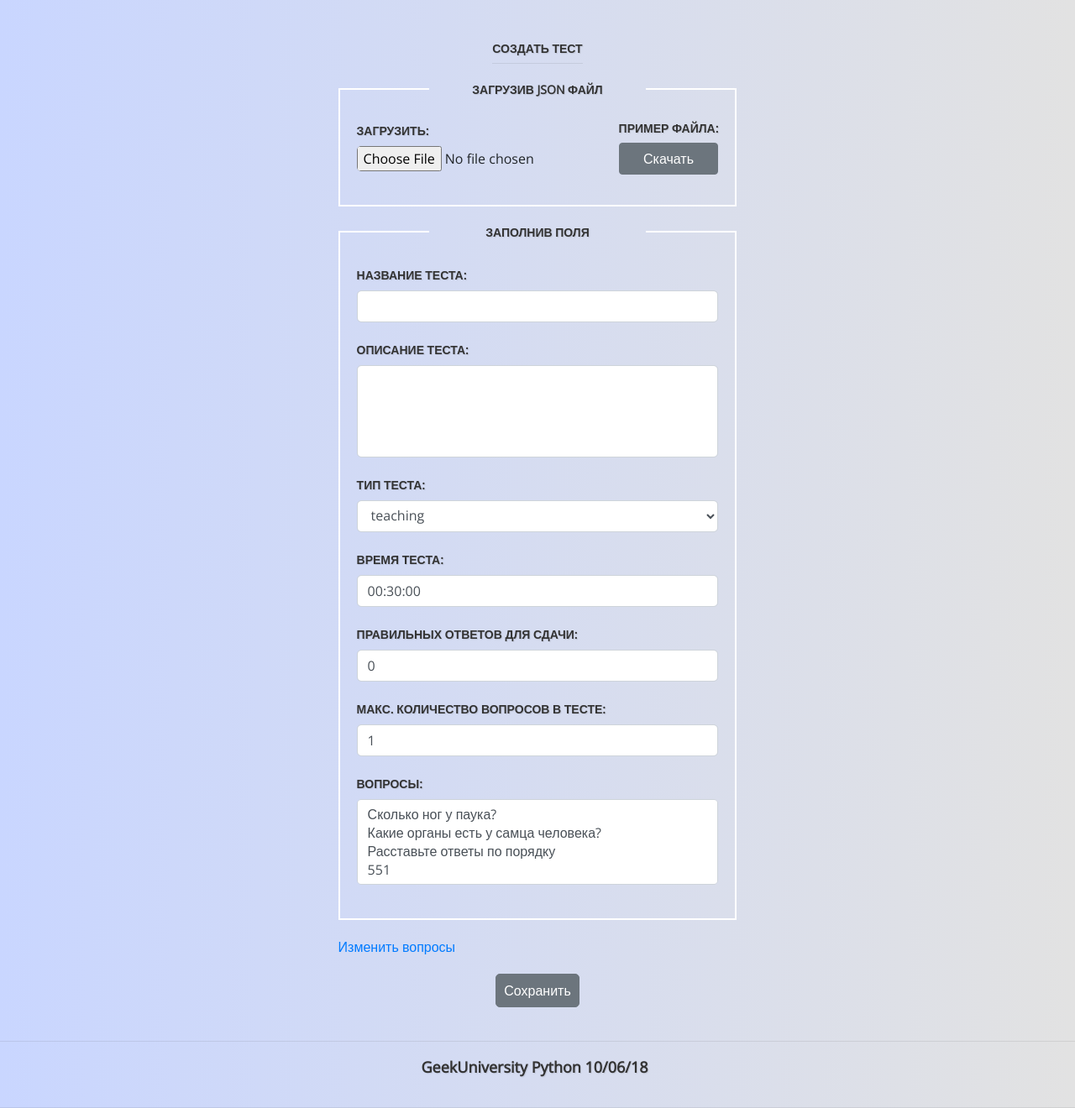
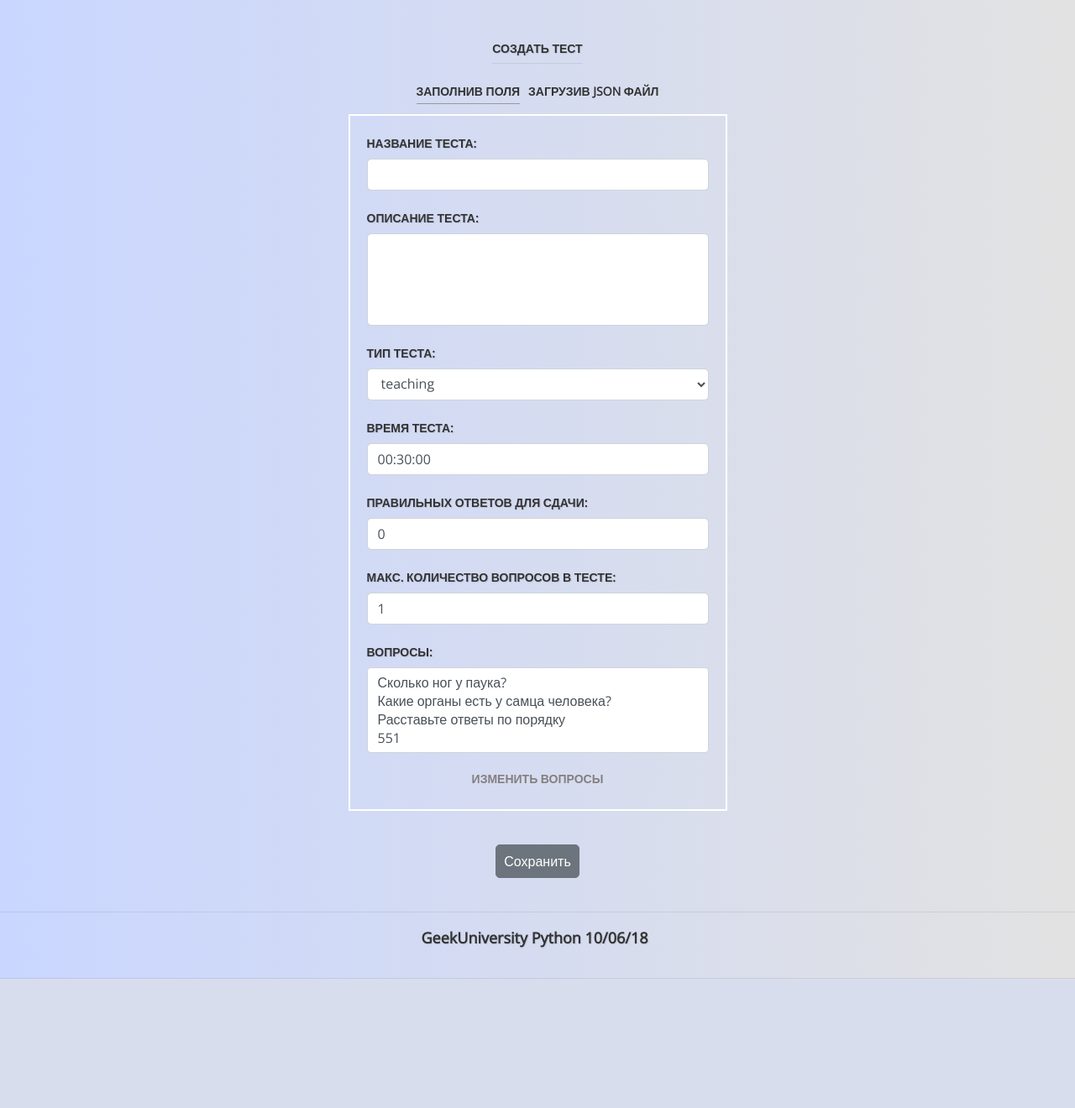
Before and after one commit to timrestDm/easyTest, a Django app: page /test/create/ in a window 1280 px wide. Shown: the part 80-1400 px from the top of the page at 84% size. After the commit the page ends 1246 px from the top, so only its background shows below. Run offline with Django 3.2, Linux system fonts and the light colour scheme; a user stored in the database is signed in; data comes from the database, SQL or seed files in the repository; some libraries are stand-ins or nearby versions.

Commit message:
сделал прячущиеся поля форм при создании теста

```diff
--- a/easyTest/mainapp/static/css/style.css
+++ b/easyTest/mainapp/static/css/style.css
@@ -92,21 +127,30 @@ body {
   color: #333333;
   font-weight: 900;
 }
-.header .center_content_header .menu ul {
+.menu ul {
   display: flex;
   list-style-type: none;
 }
-.header .center_content_header .menu ul li {
+.menu ul li {
   padding: 0 5px;
 }
-.header .center_content_header .menu ul li a {
+.menu ul li a {
   text-decoration: none;
   color: #333333;
   font-weight: 900;
   font-size: 14px;
+  text-transform: uppercase;
+  padding-bottom: 5px;
+  border-bottom: 1px solid transparent;
 }
-.header .center_content_header .menu ul li a:hover {
-  color: #5F5B5B;
+.menu ul li a:hover {
+  color: #847f7f;
+  text-decoration: none;
+  border-bottom: 1px solid #98999e;
+}
+.menu .link_active {
+  border-bottom: 1px solid #98999e;
+  padding-bottom: 5px;
 }
 .content,
 .center,
@@ -542,3 +586,23 @@ fieldset legend {
   width: 60%;
   text-align: center;
 }
+fieldset a {
+  text-decoration: none;
+  color: #333333;
+  font-weight: 900;
+  font-size: 14px;
+  text-transform: uppercase;
+  padding-bottom: 5px;
+  border-bottom: 1px solid transparent;
+}
+fieldset a:hover {
+  color: #847f7f;
+  text-decoration: none;
+  border-bottom: 1px solid #98999e;
+}
+fieldset a {
+  color: #847f7f;
+}
+fieldset a:hover {
+  color: #333333;
+}
--- a/easyTest/mainapp/static/css/style.less
+++ b/easyTest/mainapp/static/css/style.less
@@ -19,6 +19,35 @@ h2{
 	font-weight: 900;
 	font-size: 14px;
 	text-transform: uppercase;
+}
+
+.a-style_1-mixin{
+    a {
+        text-decoration: none;
+        color: #333333;
+        font-weight: 900;
+        font-size: 14px;
+        text-transform: uppercase;
+        padding-bottom: 5px;
+        border-bottom: 1px solid transparent;
+
+        &:hover {
+            color: #847f7f;
+            text-decoration: none;
+            border-bottom: 1px solid #98999e;
+        }
+    }
+}
+
+.a-style_2-mixin{
+    .a-style_1-mixin();
+    a {
+        color: #847f7f;
+
+        &:hover {
+            color: #333333;
+        }
+    }
 }
 
 .submit-mixin {
@@ -104,6 +133,8 @@ body {
 				font-weight: 900;
 			}
 		}
+	}
+}
 
 .menu {
     ul {
@@ -111,23 +142,18 @@ body {
         list-style-type: none;
 
         li {
+            .a-style_1-mixin();
             padding: 0 5px;
 
-					a {
-						text-decoration: none;
-					    color: #333333;
-					    font-weight: 900;
-					    font-size: 14px;
 
-					    &:hover {
-					    	color: #5F5B5B;
             }
         }
+    .link_active {
+        border-bottom: 1px solid #98999e;
+        padding-bottom: 5px;
     }
 }
-		}
-	}
-}
+
 
 .content,
 .center,
@@ -523,9 +549,11 @@ fieldset{
     border: 2px solid #fff;
     margin-bottom: 20px;
     padding: 20px;
-    legend{
+
+    legend {
         .text-mixin();
         width: 60%;
         text-align: center;
     }
+    .a-style_2-mixin();
 }
--- a/easyTest/mainapp/static/js/mainapp.js
+++ b/easyTest/mainapp/static/js/mainapp.js
@@ -1,14 +1,19 @@
 $(function() {
     var currenthref = window.location.href;
     var currenthref_part2 = currenthref.split('/')[3];
+    var currenthref_part3 = currenthref.split('/')[4];
 
     if (currenthref_part2 == 'test') {
+        if (currenthref_part3 == 'create'|| currenthref_part3 == 'edit') {
+            toggle_test_forms();
+        } else {
         makeDisable();
         testFunction();
         sortable_on();
         sortable_height();
         sortable_move();
         passTimeToSession();
+        }
     } else if (currenthref_part2 == 'question_create' || 'currenthref_part2 == question_edit') {
         toggle_q_type();
         toggle_answers_forms();
@@ -66,6 +71,27 @@ function toggle_answers_forms() {
     });
 };
 
+function toggle_test_forms() {
+    var form_input = $('.test_form_input')
+    var form_json = $('.test_form_json')
+    var bt_form_input = $('.create_input a')
+    var bt_form_json = $('.create_json a')
+
+    form_json.hide();
+    bt_form_input.click(function() {
+        form_input.show();
+        form_json.hide();
+        bt_form_input.addClass('link_active');
+        bt_form_json.removeClass('link_active');
+    });
+    bt_form_json.click(function() {
+        form_input.hide();
+        form_json.show();
+        bt_form_input.removeClass('link_active');
+        bt_form_json.addClass('link_active');
+    });
+};
+
 function sortable_on() {
     if($("#sortable1").length >= 1) {
         $( "#sortable1, #sortable2" ).sortable({
--- a/easyTest/mainapp/templates/mainapp/test_form.html
+++ b/easyTest/mainapp/templates/mainapp/test_form.html
@@ -12,23 +12,40 @@
 
 {% block content %}
     {% with current_kwargs=request.resolver_match.kwargs.pk  %}
-    <div class="center_full">
+        <div class="center">
             <div class="welcome_admin">
                 <h2>{{ title }}</h2>
             </div>
 
             <form class="form_create" method="post" enctype="multipart/form-data">
                 {% csrf_token %}
+                <div class="menu center">
+                    <ul>
+                        <li class="create_input"><a href="#" class="link_active">{% trans 'Заполнив поля' %}</a></li>
+                        <li class="create_json"><a href="#">{% trans 'Загрузив json файл' %}</a></li>
+                    </ul>
+                </div>
+
+                <fieldset class="test_form_input">
+                    {% for field in form %}
+                        {% if field.name != 'file' %}
+                            {{ field.label_tag }} {{ field.errors }} {{ field }}
+                            {% if field.help_text %}
+                                <p class="help">{{ field.help_text|safe }}</p>
+                            {% endif %}
+                        {% endif %}
+                    {% endfor %}
+                    <div class="center"><a href="{% url 'mainapp:questions_staff' %}">{% trans 'Изменить вопросы' %}</a></div>
+                </fieldset>
+
+                <fieldset class="test_form_json">
                     {% if object %}
                         <div class="center">
                             <a href="{% url 'mainapp:test_export' current_kwargs %}" class="btn btn-secondary">{% trans 'Экспорт теста в json' %}</a>
                         </div>
                         <br>
                     {% endif %}
-            <fieldset>
-                <legend>{% trans 'Загрузив json файл' %}</legend>
                     <div class="bl_json_upload">
-
                         <div>
                             {{ form.file.label_tag }} {{ form.file.errors }} {{ form.file }}
                         </div>
@@ -39,19 +56,7 @@
                     </div>
                 </fieldset>
 
-            <fieldset>
-                <legend>Заполнив поля</legend>
-                {% for field in form %}
-                    {% if field.name != 'file' %}
-                        {{ field.label_tag }} {{ field.errors }} {{ field }}
-                        {% if field.help_text %}
-                            <p class="help">{{ field.help_text|safe }}</p>
-                        {% endif %}
-                    {% endif %}
-                {% endfor %}
-            </fieldset>
 
-            <a href="{% url 'mainapp:questions_staff' %}">{% trans 'Изменить вопросы' %}</a>
                 <div class="center">
                     <div class="sub">
                         <input type="submit" class="btn btn-secondary" value="{% trans 'Сохранить' %}">
```
Also changed, not shown: other parts of easyTest/mainapp/static/css/style.css (+38 -3 lines). Lines whose indentation alone changed are shown as unchanged.
